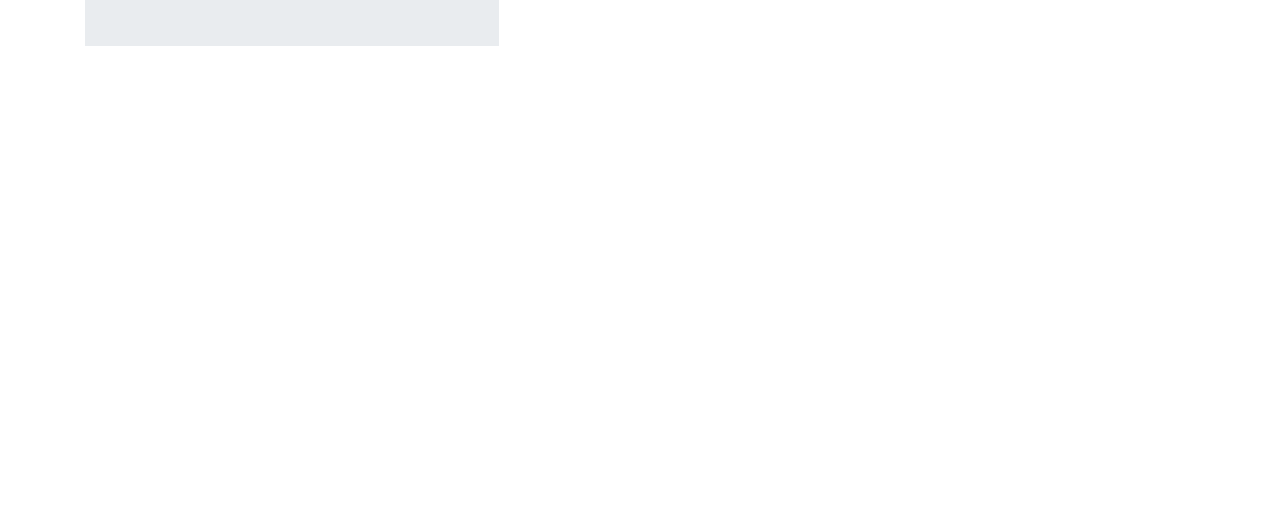
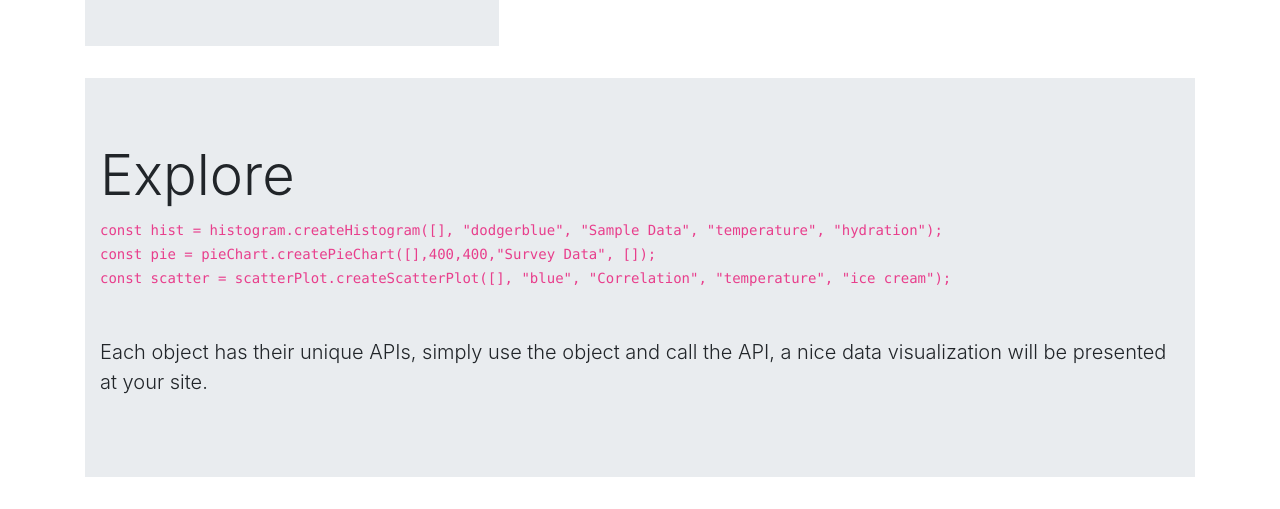
Before and after one commit to jerrylai19990120/js-lib-graphs.js, a website: page pub/GetStarted.html in a window 1280 px wide. Shown: the part 801-1310 px from the top of the page. Before the commit the page ends 979 px from the top, so only its background shows below. Drawn offline with nearby package versions, Linux system fonts and the light colour scheme.

Commit message:
get started page updates

```diff
--- a/pub/GetStarted.html
+++ b/pub/GetStarted.html
@@ -69,15 +69,25 @@
                   </div>
               </div>
             </div>
+            <div class="row">
+                <div class="col-sm">
+                    <div class="jumbotron jumbotron-fluid">
+                        <div class="container">
+                            <h1 class="display-4">Explore</h1>
+                            <code>
+                                const hist = histogram.createHistogram([], "dodgerblue", "Sample Data", "temperature", "hydration");<br>
+                                const pie = pieChart.createPieChart([],400,400,"Survey Data", []);<br>
+                                const scatter = scatterPlot.createScatterPlot([], "blue", "Correlation", "temperature", "ice cream");
+                            </code><br><br><br>
+
+                            <p class="lead">Each object has their unique APIs, simply use the object and call the API, a nice data visualization will be presented at your site.</p>
+
+                        </div>
+                      </div>
+                </div>
+              </div>
           </div>
 
-        <div>
-            <pre>
-                <code>
-
-                </code>
-            </pre>
-        </div>
         <script src="./js/getStarted.js"></script>
     </body>
 </html>
```
